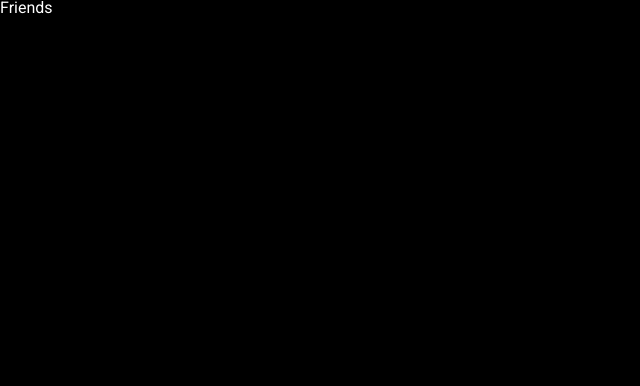
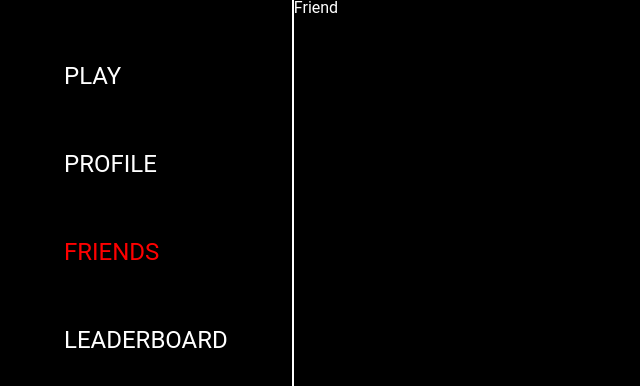
Before and after one commit to YJ941108/ft_transcendence, a React (Create React App) app in the folder srcs/front/: page /friends in a window 1280 px wide. Shown: the top 386 px of the page, without its empty margins (0-640 px from the left). Built offline with nearby package versions, Linux system fonts and the light colour scheme.

Commit message:
[feat] FT-28 Navbar 완성했음

```diff
--- a/srcs/front/package.json
+++ b/srcs/front/package.json
@@ -10,6 +10,7 @@
     "@types/node": "^16.7.13",
     "@types/react": "^18.0.0",
     "@types/react-dom": "^18.0.0",
+    "axios": "^0.27.2",
     "dotenv": "^16.0.1",
     "eslint-plugin-import": "^2.26.0",
     "eslint-plugin-jsx-a11y": "^6.5.1",
--- a/srcs/front/src/components/ navbar/Navbar.tsx
+++ b/srcs/front/src/components/ navbar/Navbar.tsx
@@ -1,23 +1,50 @@
 import React from 'react';
 import styled from 'styled-components';
 import { Link } from 'react-router-dom';
-import SideBox from '../styles/SideBox';
+import SideBox from '../styles/box/SideBox';
 
-const NavbarC = styled.div`
+interface INavbarListProps {
+	current: boolean;
+}
+
+const NavbarC = styled.ul`
 	text-transform: uppercase;
+	border-right: 2px solid ${(props) => props.theme.textColor};
+	height: 100vh;
+	padding: 4rem;
+`;
+
+const NavbarListC = styled.li<INavbarListProps>`
+	margin-bottom: 4rem;
+	a {
+		font-size: 1.5em;
+		color: ${(props) => (props.current ? props.theme.accentColor : props.theme.textColor)};
+	}
 `;
 
 function Navbar() {
+	const url = window.location.href.split('/').pop();
+
 	return (
 		<SideBox>
 			<NavbarC>
-				<Link to="/game">play</Link>
-				<Link to="/profile">profile</Link>
-				<Link to="/friends">friends</Link>
-				<Link to="/leaderboard">leaderboard</Link>
+				<NavbarListC current={url === 'game'}>
+					<Link to="/game">play</Link>
+				</NavbarListC>
+				<NavbarListC current={url === 'profile'}>
+					<Link to="/profile">profile</Link>
+				</NavbarListC>
+				<NavbarListC current={url === 'friends'}>
+					<Link to="/friends">friends</Link>
+				</NavbarListC>
+				<NavbarListC current={url === 'leaderboard'}>
+					<Link to="/leaderboard">leaderboard</Link>
+				</NavbarListC>
 			</NavbarC>
 		</SideBox>
 	);
 }
 
+// 현재 페이지와 Link가 맞으면 그 Link의 색을 바꾼다.
+
 export default Navbar;
--- a/srcs/front/src/components/styles/box/ContentBox.tsx
+++ b/srcs/front/src/components/styles/box/ContentBox.tsx
@@ -2,15 +2,20 @@ import React from 'react';
 import styled from 'styled-components';
 
 const ContentBoxC = styled.div`
-	width: 40%;
+	width: 68rem;
 `;
 
 interface IContentBoxProps {
 	children?: React.ReactNode;
 }
 
+const defaultProps = {
+	children: null,
+};
+
 function ContentBox({ children }: IContentBoxProps) {
-	return <ContentBoxC></ContentBoxC>;
+	return <ContentBoxC>{children}</ContentBoxC>;
 }
+ContentBox.defaultProps = defaultProps;
 
 export default ContentBox;
--- a/srcs/front/src/components/styles/box/MainBox.tsx
+++ b/srcs/front/src/components/styles/box/MainBox.tsx
@@ -1,9 +1,5 @@
 import styled from 'styled-components';
 import React from 'react';
-
-interface IMainBoxProps {
-	children?: React.ReactNode;
-}
 
 const MainBoxStyle = styled.div`
 	width: 100%;
@@ -11,8 +7,17 @@ const MainBoxStyle = styled.div`
 	justify-content: space-between;
 `;
 
+interface IMainBoxProps {
+	children?: React.ReactNode;
+}
+
+const defaultProps = {
+	children: null,
+};
+
 function MainBox({ children }: IMainBoxProps) {
 	return <MainBoxStyle>{children}</MainBoxStyle>;
 }
+MainBox.defaultProps = defaultProps;
 
 export default MainBox;
--- a/srcs/front/src/components/styles/box/SideBox.tsx
+++ b/srcs/front/src/components/styles/box/SideBox.tsx
@@ -6,9 +6,15 @@ interface ISideBoxProps {
 }
 
 const SideBoxC = styled.div`
-	width: 20%;
+	width: 20rem;
+	height: 100vh;
 `;
+
+const defaultProps = {
+	children: null,
+};
 
 export default function SideBox({ children }: ISideBoxProps) {
 	return <SideBoxC>{children}</SideBoxC>;
 }
+SideBox.defaultProps = defaultProps;
--- a/srcs/front/src/routes/FriendsPage.tsx
+++ b/srcs/front/src/routes/FriendsPage.tsx
@@ -1,10 +1,18 @@
 import React from 'react';
+import MainBox from '../components/styles/box/MainBox';
+import Navbar from '../components/ navbar/Navbar';
+import ContentBox from '../components/styles/box/ContentBox';
+import SideBox from '../components/styles/box/SideBox';
 
 function FriendsPage() {
 	return (
-		<div>
-			<h1>Friends</h1>
-		</div>
+		<MainBox>
+			<Navbar />
+			<ContentBox>
+				<h1>Friend</h1>
+			</ContentBox>
+			<SideBox />
+		</MainBox>
 	);
 }
 
--- a/srcs/front/src/routes/GamePage.tsx
+++ b/srcs/front/src/routes/GamePage.tsx
@@ -1,10 +1,18 @@
 import React from 'react';
+import MainBox from '../components/styles/box/MainBox';
+import Navbar from '../components/ navbar/Navbar';
+import ContentBox from '../components/styles/box/ContentBox';
+import SideBox from '../components/styles/box/SideBox';
 
 function GamePage() {
 	return (
-		<div>
-			<h1>GAME</h1>
-		</div>
+		<MainBox>
+			<Navbar />
+			<ContentBox>
+				<h1>Game</h1>
+			</ContentBox>
+			<SideBox />
+		</MainBox>
 	);
 }
 
--- a/srcs/front/src/routes/LeaderboardPage.tsx
+++ b/srcs/front/src/routes/LeaderboardPage.tsx
@@ -1,10 +1,18 @@
 import React from 'react';
+import MainBox from '../components/styles/box/MainBox';
+import Navbar from '../components/ navbar/Navbar';
+import ContentBox from '../components/styles/box/ContentBox';
+import SideBox from '../components/styles/box/SideBox';
 
 function LeaderboardPage() {
 	return (
-		<div>
-			<h1>LeaderboardPage</h1>
-		</div>
+		<MainBox>
+			<Navbar />
+			<ContentBox>
+				<h1>Leaderboard</h1>
+			</ContentBox>
+			<SideBox />
+		</MainBox>
 	);
 }
 
--- a/srcs/front/src/routes/ProfilePage.tsx
+++ b/srcs/front/src/routes/ProfilePage.tsx
@@ -1,10 +1,18 @@
 import React from 'react';
+import MainBox from '../components/styles/box/MainBox';
+import Navbar from '../components/ navbar/Navbar';
+import ContentBox from '../components/styles/box/ContentBox';
+import SideBox from '../components/styles/box/SideBox';
 
 function ProfilePage() {
 	return (
-		<div>
-			<h1>Profile</h1>
-		</div>
+		<MainBox>
+			<Navbar />
+			<ContentBox>
+				<h1>Profile</h1>
+			</ContentBox>
+			<SideBox />
+		</MainBox>
 	);
 }
 
```
Also changed, not shown: 1 other file (tests, documents, lock files or other folders).
